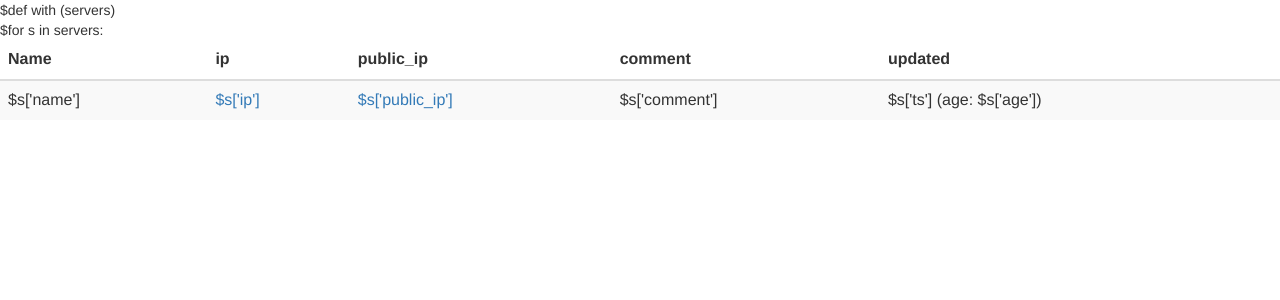
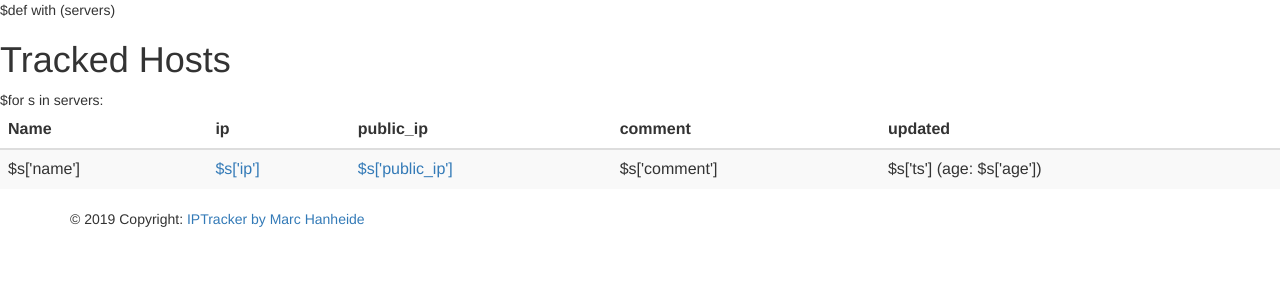
Before and after one commit to marc-hanheide/network-scripts, a Python web app: template iptracker-server/templates/index.html in a window 1280 px wide. Shown: the top 300 px of the page. Run offline with Jinja, Linux system fonts and the light colour scheme; the template is opened without the code that fills it, so the values that code supplies are empty; some libraries are stand-ins or nearby versions.

Commit message:
added footer

```diff
--- a/iptracker-server/templates/index.html
+++ b/iptracker-server/templates/index.html
@@ -32,11 +32,12 @@
  		<div class="container-fluid">
 		  <div class="row">
 			    <div class="col">
+					<h1>Tracked Hosts</h1>
 					<table class="table table-striped table-hover">
 					  <thead>
 					    <tr>
 					      <th scope="col">Name</th>
-					      <th scope="col">ip</th>
+                                              <th scope="col">ip</th>
 					      <th scope="col">public_ip</th>
 					      <th scope="col">comment</th>
 					      <th scope="col">updated</th>
@@ -58,6 +59,13 @@
  		</div>
 
 		<footer class="footer">
+      <div class="container">
+
+    <!-- Copyright -->
+    © 2019 Copyright:
+      <a href="https://github.com/marc-hanheide/network-scripts/">IPTracker by Marc Hanheide</a>
+    <!-- Copyright -->
+</div>
 		</footer>
 
 
```
